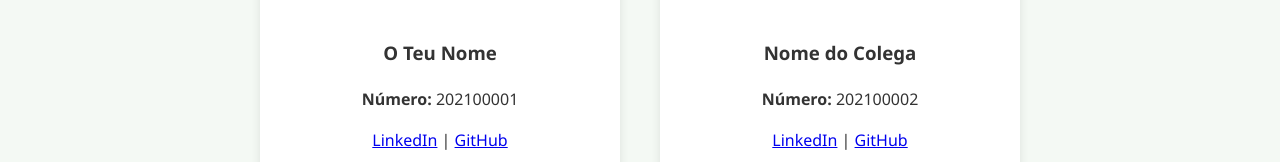
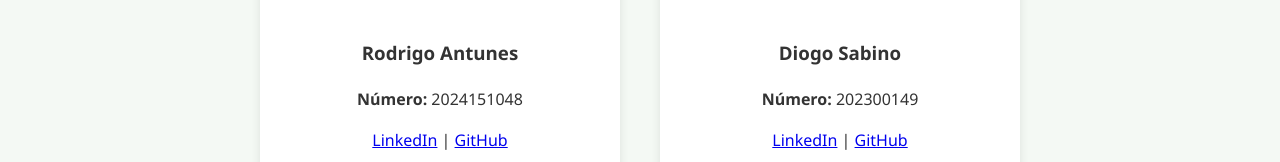
Before and after one commit to DiogoSabino-git/ProjetoPW, a plain HTML site: page Lab01/about.html in a window 1280 px wide. Shown: the part 350-512 px from the top of the page. Drawn offline with Linux system fonts and the light colour scheme.

Commit message:
Lab01 Nomes

```diff
--- a/Lab01/about.html
+++ b/Lab01/about.html
@@ -24,8 +24,8 @@
 
             <div class="author-card">
                 <img src="images/Authors/Antunes.jpg" alt="Foto do Estudante 1" class="author-photo">
-                <h3>O Teu Nome</h3>
-                <p><strong>Número:</strong> 202100001</p>
+                <h3>Rodrigo Antunes</h3>
+                <p><strong>Número:</strong> 2024151048</p>
                 <div class="social-links">
                     <a href="#">LinkedIn</a> | <a href="#">GitHub</a>
                 </div>
@@ -33,8 +33,8 @@
 
             <div class="author-card">
                 <img src="images/Authors/bino.png" alt="Foto do Estudante 2" class="author-photo">
-                <h3>Nome do Colega</h3>
-                <p><strong>Número:</strong> 202100002</p>
+                <h3>Diogo Sabino</h3>
+                <p><strong>Número:</strong> 202300149</p>
                 <div class="social-links">
                     <a href="#">LinkedIn</a> | <a href="#">GitHub</a>
                 </div>
```
